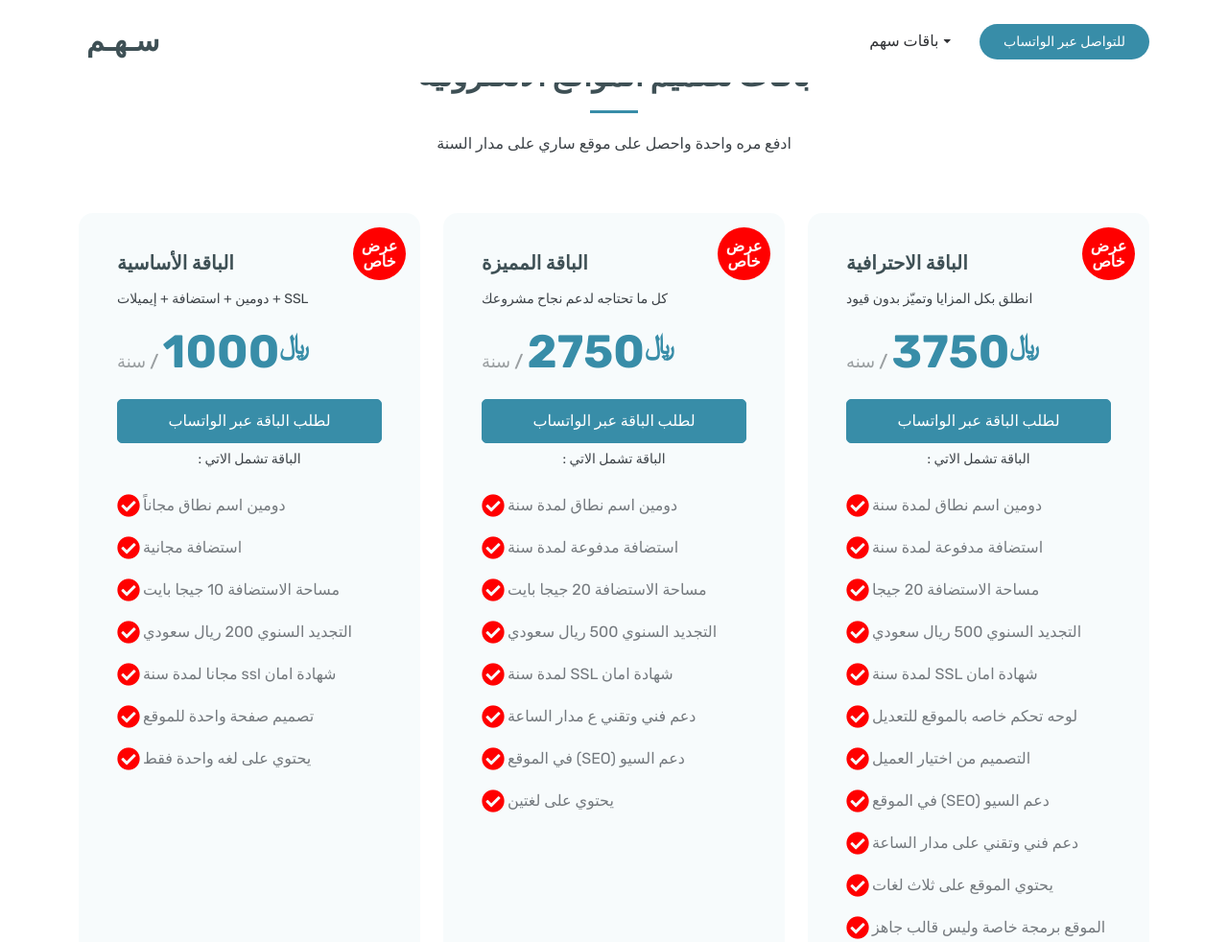
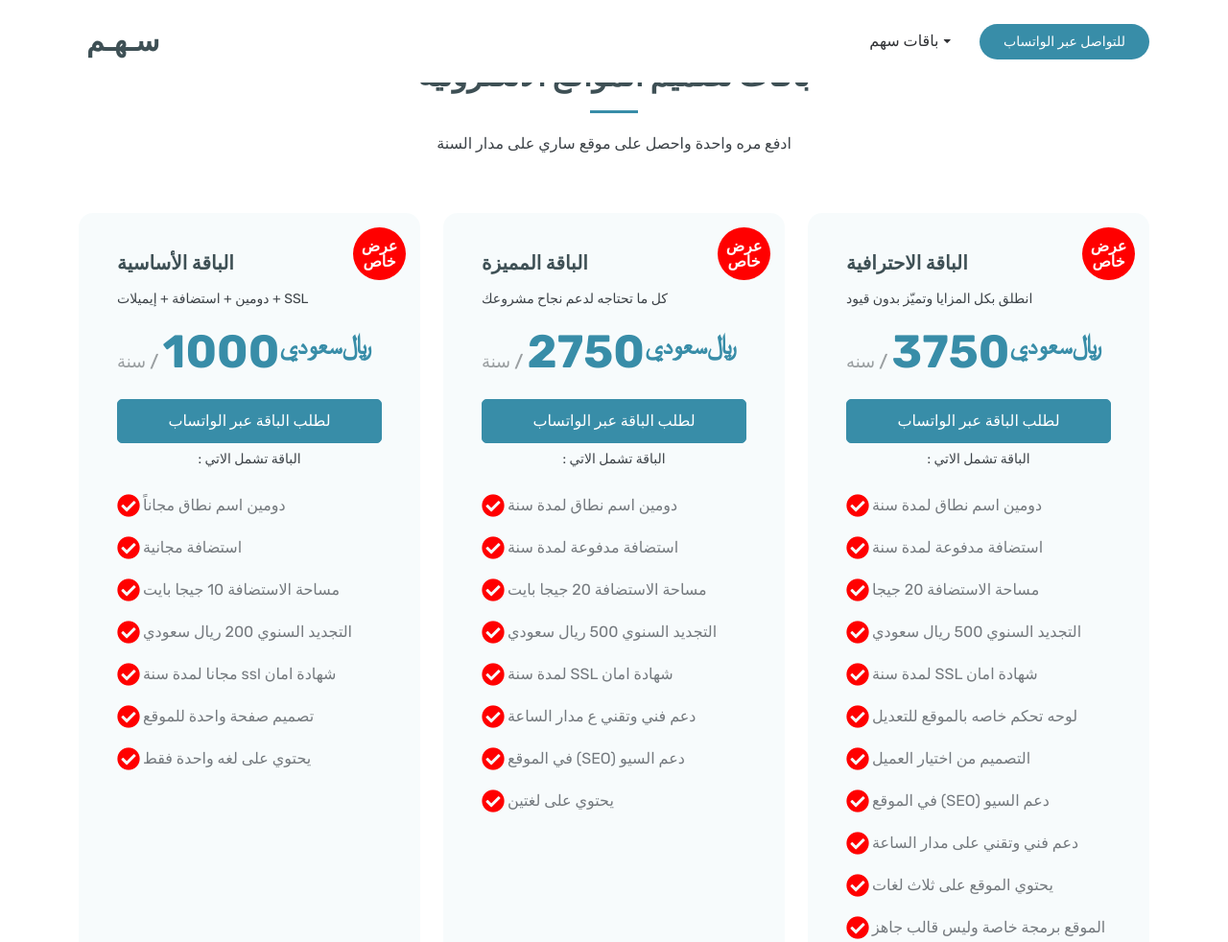
Before and after one commit to kolkxodl/Sahm-package-prices-, a plain HTML site: page index.html in a window 1280 px wide. Shown: the top 982 px of the page at 96% size. Drawn offline with nearby package versions, Linux system fonts and the light colour scheme; a web font is replaced by a local one.

Commit message:
Update index.html

```diff
--- a/index.html
+++ b/index.html
@@ -87,7 +87,7 @@
               <h3>الباقة الأساسية</h3>
               <p class="popular">عرض خاص</p>
               <p class="description">دومين + استضافة + إيميلات + SSL</p>
-              <h4><sup>﷼</sup>1000<span> / سنة</span></h4>
+              <h4><sup>﷼سعودي</sup>1000<span> / سنة</span></h4>
               <a href="https://wa.me/967738889982?text=السلام%20عليكم%20!%20اريد%20شراء%20الباقة%20الاساسية%20من%20باقات%20سهم%20لتصميم%20المواقع%20الالكترونية" class="cta-btn">لطلب الباقة عبر الواتساب</a>
               <p class="text-center small">: الباقة تشمل الاتي</p>
               <ul>
@@ -107,7 +107,7 @@
               <p class="popular">عرض خاص</p>
               <h3>الباقة المميزة</h3>
               <p class="description">كل ما تحتاجه لدعم نجاح مشروعك</p>
-              <h4><sup>﷼</sup>2750<span> / سنة</span></h4>
+              <h4><sup>﷼سعودي</sup>2750<span> / سنة</span></h4>
               <a href="https://wa.me/967738889982?text=السلام%20عليكم%20!%20اريد%20شراء%20الباقة%20المميزة%20من%20باقات%20سهم%20لتصميم%20المواقع%20الالكترونية" class="cta-btn">لطلب الباقة عبر الواتساب</a>
               <p class="text-center small">: الباقة تشمل الاتي</p>
               <ul>
@@ -128,7 +128,7 @@
               <h3 class="tow">الباقة الاحترافية</h3>
               <p class="popular">عرض خاص</p>
               <p class="description">انطلق بكل المزايا وتميّز بدون قيود</p>
-              <h4><sup>﷼</sup>3750<span> / سنه</span></h4>
+              <h4><sup>﷼سعودي</sup>3750<span> / سنه</span></h4>
               <a href="https://wa.me/967738889982?text=السلام%20عليكم%20!%20اريد%20شراء%20الباقة%20الاحترافية%20من%20باقات%20سهم%20لتصميم%20المواقع%20الالكترونية" class="cta-btn">لطلب الباقة عبر الواتساب</a>
               <p class="text-center small">: الباقة تشمل الاتي</p>
               <ul>
```
